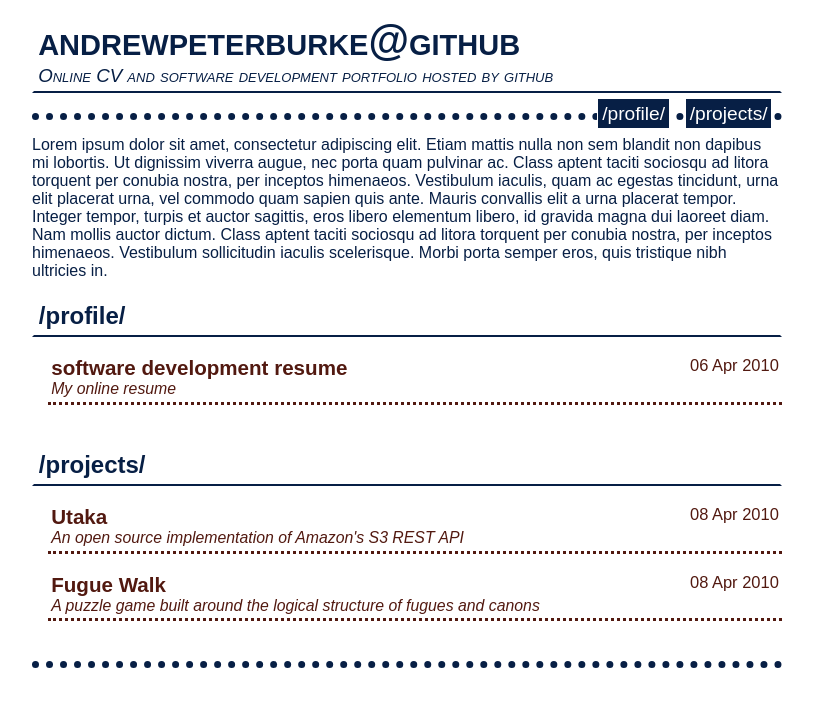
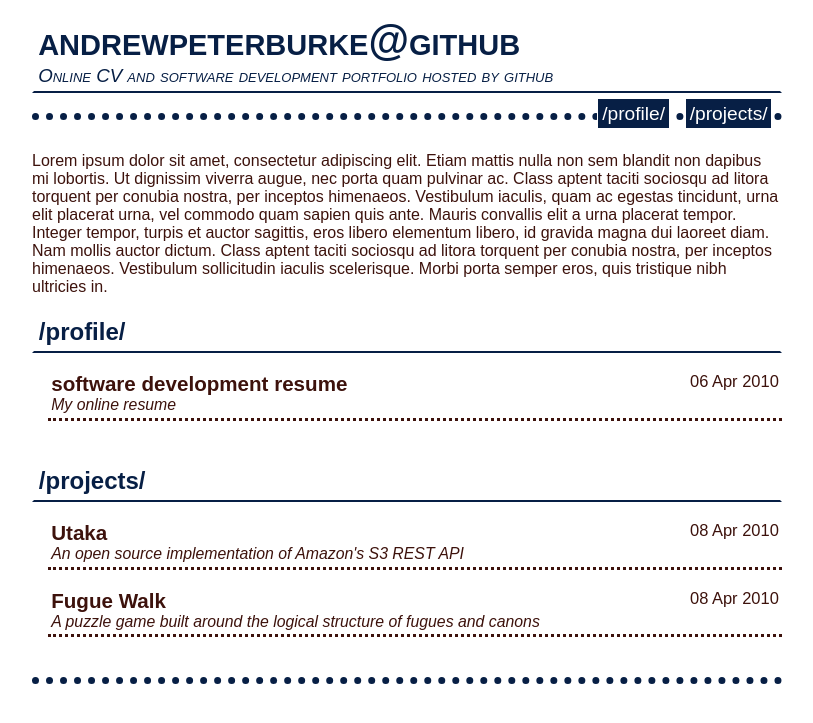
Before and after one commit to apburke/andrewpeterburke.github.com, a Jekyll site: the page built from index.markdown, in a window 1280 px wide. Shown: the top 723 px of the page, without its empty margins (233-1046 px from the left). Built offline with Jekyll 4.4.1, drawn with Linux system fonts in a browser that asks for light colours.

Commit message:
Changed body text

```diff
--- a/css/default.css
+++ b/css/default.css
@@ -4,6 +4,16 @@ body {
  font-size: 100%;
  color: #071F45;
 }
+
+ul {
+ padding: 0 1em;
+}
+
+h4 {
+ margin-top: 2em;
+ border-bottom: .1em solid;
+}
+
 
 #wrapper {
  width: 750px;
@@ -24,7 +34,8 @@ body {
  }
 
  #content {
-  margin: 0;
+  margin: 2em 0;
+  color: #3d120c;
  }
 
  #footer {
@@ -44,11 +55,12 @@ body {
 .branch h2, .site_heading {
  border: .1em solid #FFF;
  border-bottom: .1em solid;
+ color: #071F45;
 }
 
 .branch h2:hover, .site_heading:hover {
  border: .1em solid;
- background-color: #1C2D45;
+ background-color: #071F45;
  color: #FFF;
 }
 
@@ -95,13 +107,12 @@ body {
 }
 
 .post_heading {
- color: #521910;
  border-bottom: .2em dotted;
  margin: 0em 0em 1em 1em;
 }
 
 .post_heading:hover {
- background-color: #521910;
+ background-color: #3d120c
  color: #FFF;
 }
 
```
